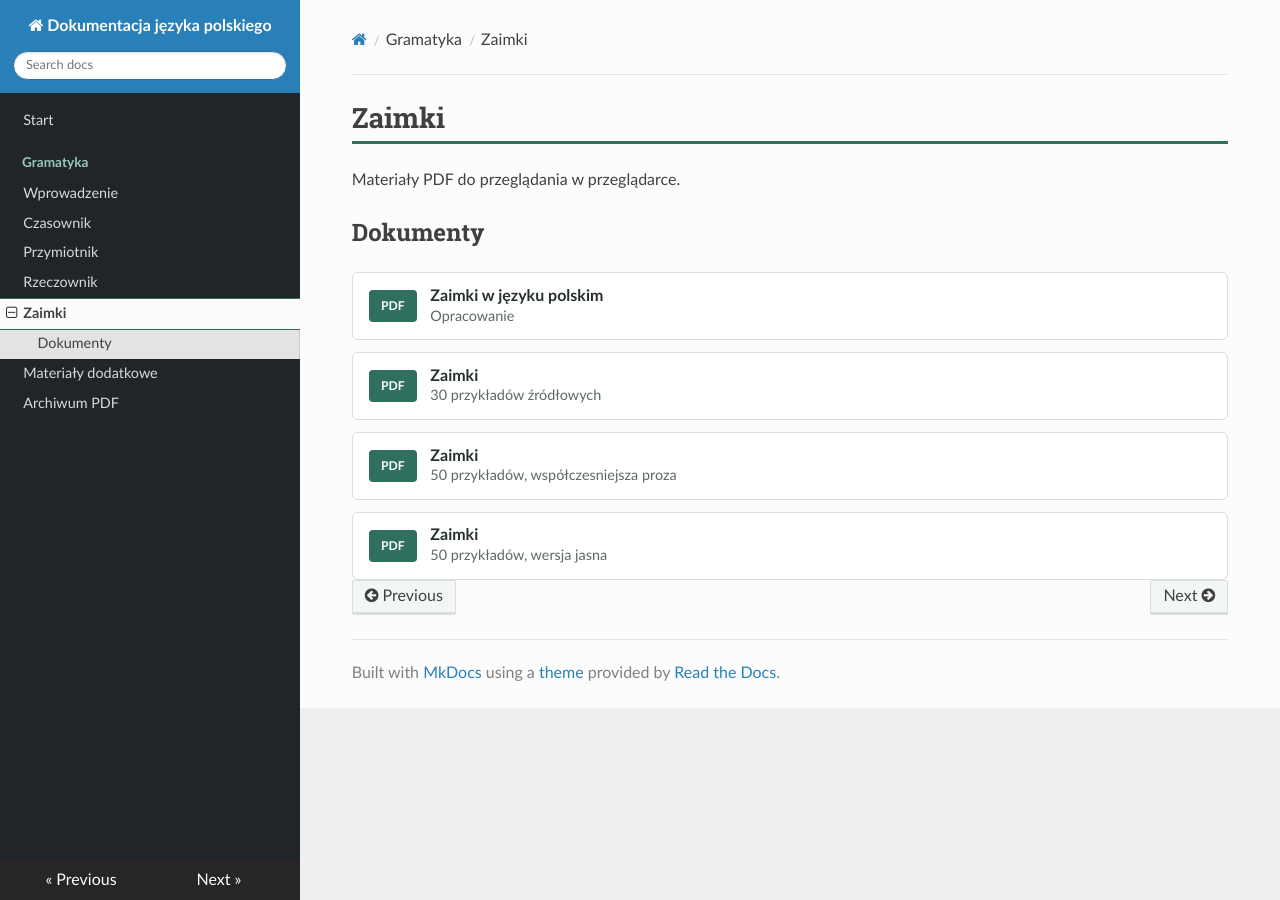
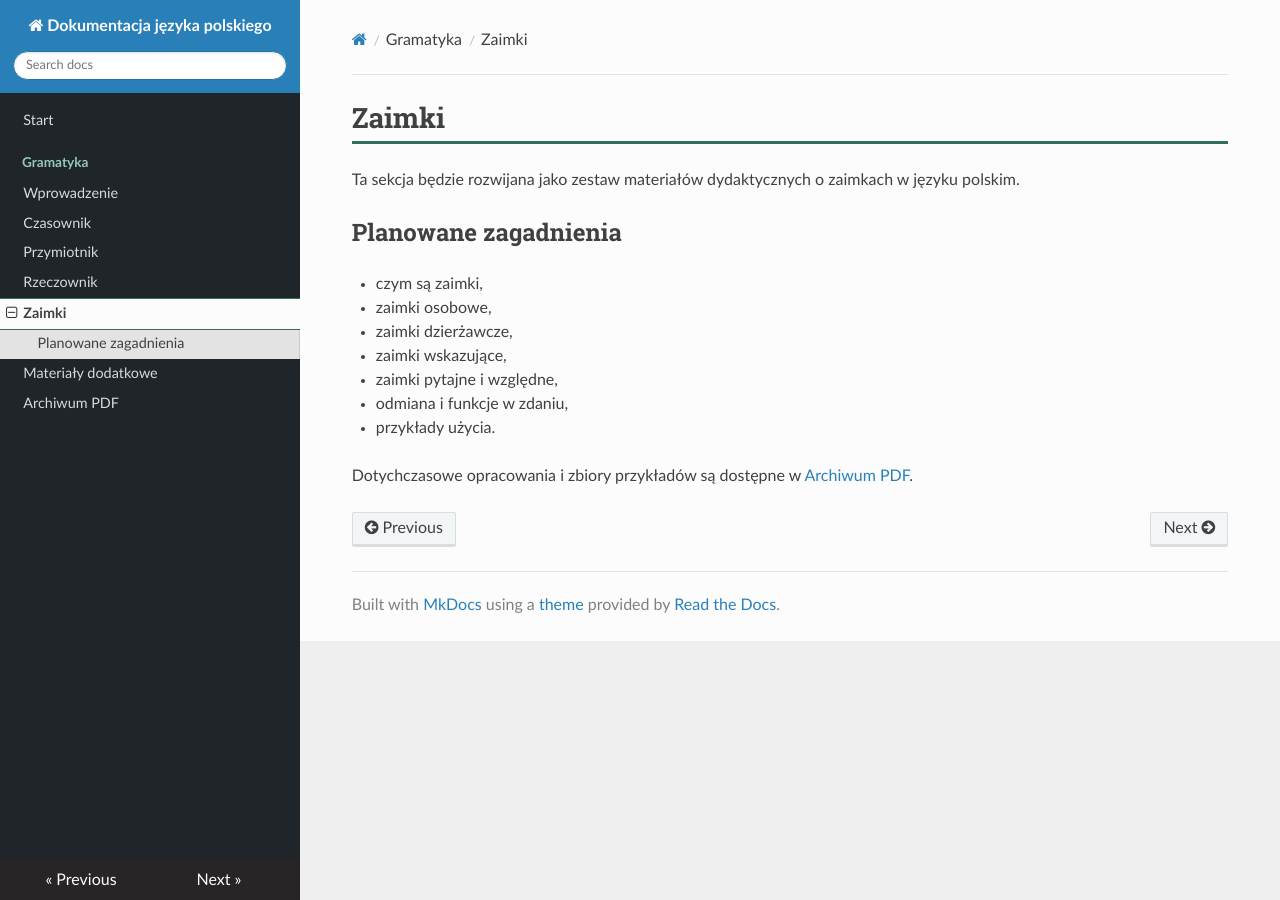
Before and after one commit to dchorazkiewicz/SP_JP, an MkDocs documentation site: the page built from docs/gramatyka/zaimki/index.md, in a window 1280 px wide. Built offline with MkDocs 1.6.1, drawn with Linux system fonts in a browser that asks for light colours; nearby versions of some CDN libraries.

```diff
--- a/docs/gramatyka/zaimki/index.md
+++ b/docs/gramatyka/zaimki/index.md
@@ -1,36 +1,15 @@
 # Zaimki
 
-Materiały PDF do przeglądania w przeglądarce.
+Ta sekcja będzie rozwijana jako zestaw materiałów dydaktycznych o zaimkach w języku polskim.
 
-## Dokumenty
+## Planowane zagadnienia
 
-<div class="pdf-list">
-  <a class="pdf-item" href="pdf/zaimki_w_jezyku_polskim_opracowanie.pdf">
-    <span class="pdf-badge">PDF</span>
-    <span>
-      <strong>Zaimki w języku polskim</strong>
-      <small>Opracowanie</small>
-    </span>
-  </a>
-  <a class="pdf-item" href="pdf/zaimki_30_przykladow_zrodlowych.pdf">
-    <span class="pdf-badge">PDF</span>
-    <span>
-      <strong>Zaimki</strong>
-      <small>30 przykładów źródłowych</small>
-    </span>
-  </a>
-  <a class="pdf-item" href="pdf/zaimki_50_przykladow_wspolczesniejsza_proza.pdf">
-    <span class="pdf-badge">PDF</span>
-    <span>
-      <strong>Zaimki</strong>
-      <small>50 przykładów, współczesniejsza proza</small>
-    </span>
-  </a>
-  <a class="pdf-item" href="pdf/zaimki_50_przykladow_wersja_jasna.pdf">
-    <span class="pdf-badge">PDF</span>
-    <span>
-      <strong>Zaimki</strong>
-      <small>50 przykładów, wersja jasna</small>
-    </span>
-  </a>
-</div>
+- czym są zaimki,
+- zaimki osobowe,
+- zaimki dzierżawcze,
+- zaimki wskazujące,
+- zaimki pytajne i względne,
+- odmiana i funkcje w zdaniu,
+- przykłady użycia.
+
+Dotychczasowe opracowania i zbiory przykładów są dostępne w [Archiwum PDF](../../pdf/).
```
